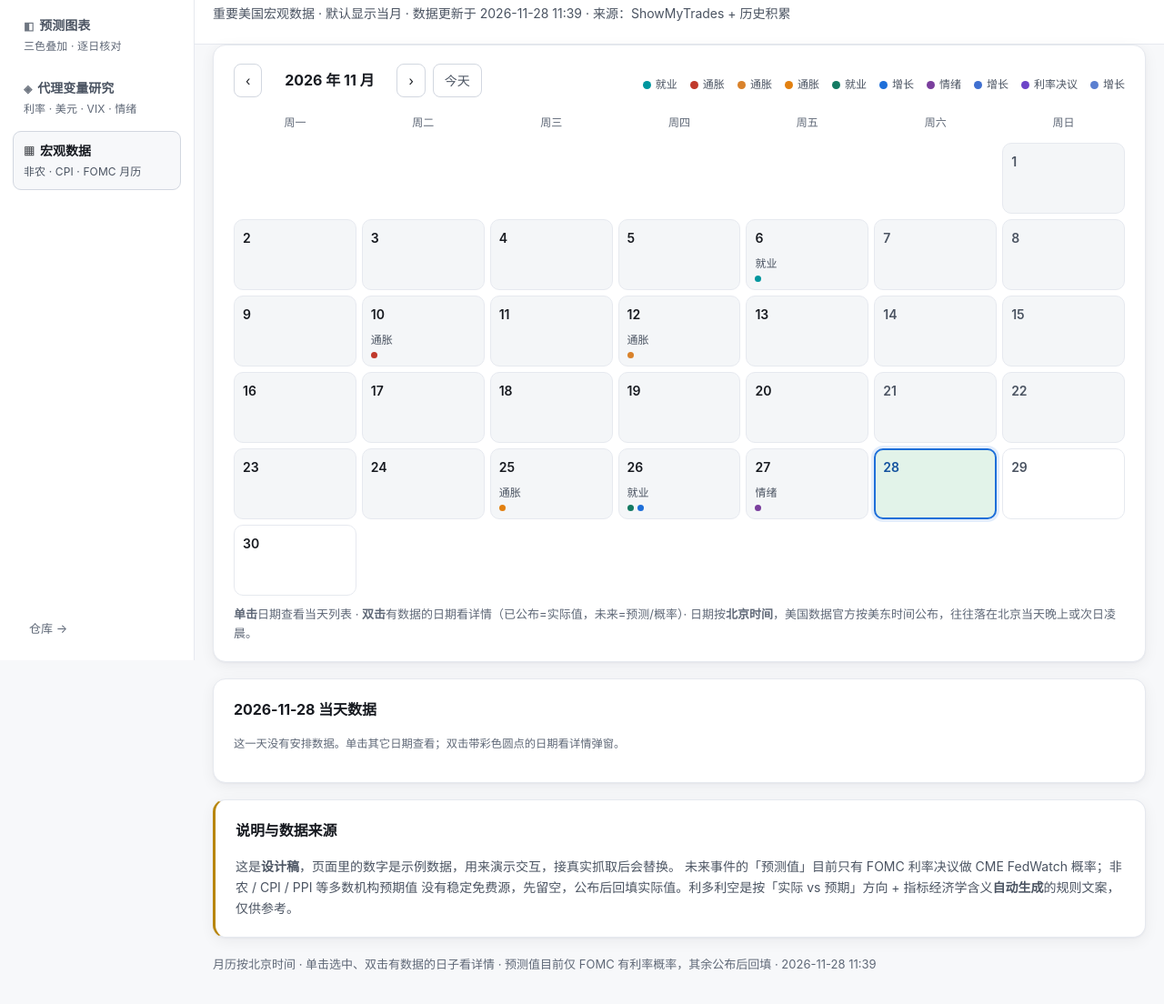
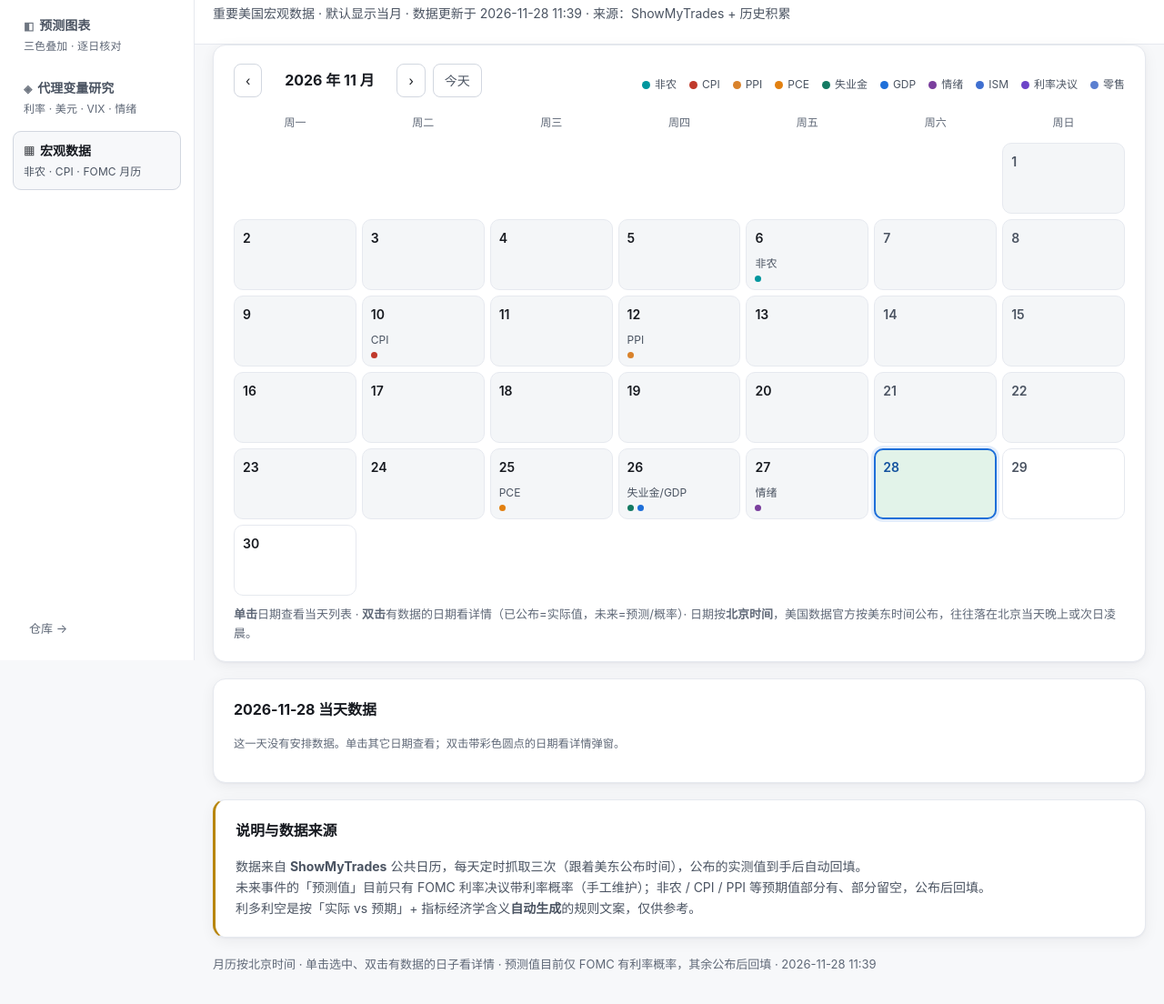
Before and after one commit to UnicornLee/kronos-rolling-forecast, a plain HTML site: page macro.html in a window 1280 px wide. Shown: the part 74-1178 px from the top of the page at 91% size. Drawn offline with Linux system fonts and the light colour scheme.

Commit message:
style(macro): 图例标签简短化 + 多数据标签带完整标题 + 双击提示居中

```diff
--- a/assets/macro.js
+++ b/assets/macro.js
@@ -8,17 +8,17 @@
   // 北京时间"今天"（UTC+8），随真实日期滚动
   var TODAY = new Date(Date.now() + 8 * 3600000).toISOString().slice(0, 10);
 
-  // 指标配色（分类）
+  // 指标配色（分类）—— label 同时用于图例和格子上圆点上方的短标签
   var KIND = {
     FOMC:  { label: '利率决议', color: '#6C44C8' },
-    NFP:   { label: '就业',     color: '#00969E' },
-    CPI:   { label: '通胀',     color: '#C0392B' },
-    PPI:   { label: '通胀',     color: '#D9822B' },
-    PCE:   { label: '通胀',     color: '#E28010' },
-    GDP:   { label: '增长',     color: '#1E6FD9' },
-    ISM:   { label: '增长',     color: '#3F6FD0' },
-    RETAIL:{ label: '增长',     color: '#5A7FD0' },
-    CLAIM: { label: '就业',     color: '#137A62' },
+    NFP:   { label: '非农',     color: '#00969E' },
+    CPI:   { label: 'CPI',      color: '#C0392B' },
+    PPI:   { label: 'PPI',      color: '#D9822B' },
+    PCE:   { label: 'PCE',      color: '#E28010' },
+    GDP:   { label: 'GDP',      color: '#1E6FD9' },
+    ISM:   { label: 'ISM',      color: '#3F6FD0' },
+    RETAIL:{ label: '零售',     color: '#5A7FD0' },
+    CLAIM: { label: '失业金',   color: '#137A62' },
     MICH:  { label: '情绪',     color: '#7A3E9D' }
   };
 
@@ -149,8 +149,11 @@
         var c = KIND[e.code] || { color:'#888' };
         dots += '<i class="cal-dot" style="background:' + c.color + '" title="' + esc(e.name) + '"></i>';
       });
+      // 圆点上方的短标签：多个数据时全部列出，用「/」隔开；
+      // title 带完整文字，格子放不下（CSS ellipsis）时鼠标悬停仍能看全。
+      var labels = evs.map(function (e) { return (KIND[e.code] || {}).label || e.code; });
       var tag = evs.length
-        ? '<span class="cal-tag">' + esc((KIND[evs[0].code] || {}).label || evs[0].code) + '</span>'
+        ? '<span class="cal-tag" title="' + esc(labels.join('/')) + '">' + esc(labels.join('/')) + '</span>'
         : '';
       html += '<div class="' + cls + '" role="gridcell" data-date="' + date + '" tabindex="0">' +
         '<span class="cal-num">' + d + '</span>' + tag +
--- a/assets/style.css
+++ b/assets/style.css
@@ -431,9 +431,9 @@ code {
 .cal-lg { display: inline-flex; align-items: center; gap: 5px; font-size: 12px; color: var(--text-2); }
 .cal-lg i { display: inline-block; width: 9px; height: 9px; border-radius: 50%; }
 
-.cal-grid { display: grid; grid-template-columns: repeat(7, 1fr); gap: 6px; margin-top: 16px; }
+.cal-grid { display: grid; grid-template-columns: repeat(7, minmax(0, 1fr)); gap: 6px; margin-top: 16px; }
 .cal-wd { text-align: center; font-size: 12px; color: var(--text-3); padding: 2px 0 6px; }
-.cal-cell { position: relative; min-height: 78px; border: 1px solid var(--line); border-radius: 10px;
+.cal-cell { position: relative; min-width: 0; min-height: 78px; border: 1px solid var(--line); border-radius: 10px;
   padding: 8px 9px; background: var(--card); cursor: pointer; transition: .12s; overflow: hidden; }
 .cal-cell:hover { border-color: var(--line-strong); background: var(--bg-soft); }
 .cal-cell.blank { background: transparent; border-color: transparent; cursor: default; }
@@ -447,8 +447,8 @@ code {
   white-space: nowrap; overflow: hidden; text-overflow: ellipsis; }
 .cal-dots { position: absolute; left: 9px; bottom: 8px; display: flex; gap: 4px; }
 .cal-dot { display: inline-block; width: 7px; height: 7px; border-radius: 50%; }
-.cal-badge { display: none; position: absolute; right: 6px; bottom: 6px; font-size: 12px;
-  color: var(--accent); }
+.cal-badge { display: none; position: absolute; left: 0; right: 0; bottom: 6px; text-align: center;
+  font-size: 12px; color: var(--accent); pointer-events: none; }
 .cal-cell:hover .cal-badge { display: block; }
 
 /* 当天列表 / 弹窗里的事件卡 */
--- a/macro.html
+++ b/macro.html
@@ -70,9 +70,9 @@
       <section class="card warn">
         <h2>说明与数据来源</h2>
         <p>
-          这是<b>设计稿</b>，页面里的数字是示例数据，用来演示交互，接真实抓取后会替换。
-          未来事件的「预测值」目前只有 FOMC 利率决议做 CME FedWatch 概率；非农 / CPI / PPI 等多数机构预期值
-          没有稳定免费源，先留空，公布后回填实际值。利多利空是按「实际 vs 预期」方向 + 指标经济学含义<b>自动生成</b>的规则文案，仅供参考。
+          数据来自 <b>ShowMyTrades</b> 公共日历，每天定时抓取三次（跟着美东公布时间），公布的实测值到手后自动回填。<br>
+          未来事件的「预测值」目前只有 FOMC 利率决议带利率概率（手工维护）；非农 / CPI / PPI 等预期值部分有、部分留空，公布后回填。<br>
+          利多利空是按「实际 vs 预期」+ 指标经济学含义<b>自动生成</b>的规则文案，仅供参考。
         </p>
       </section>
 
```
